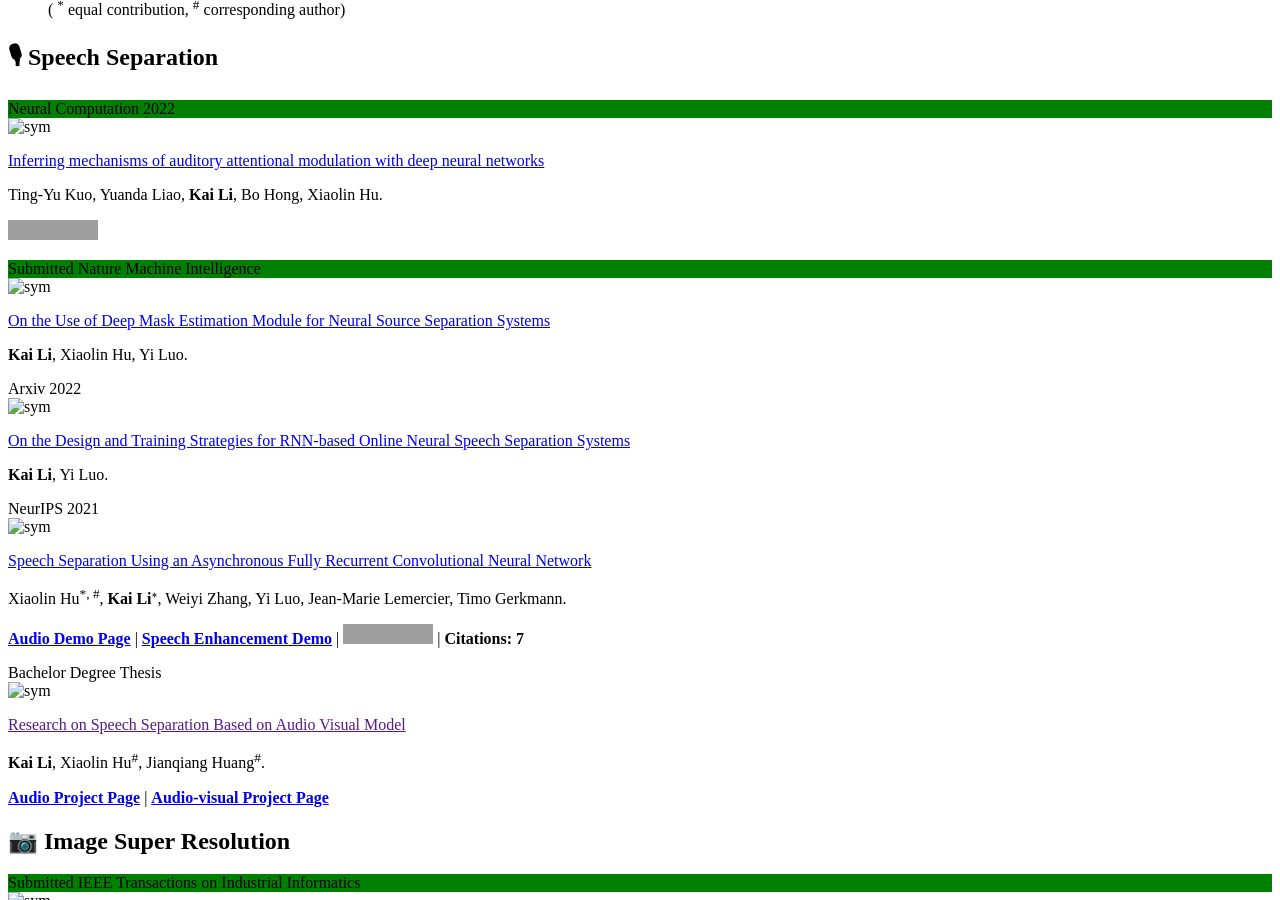
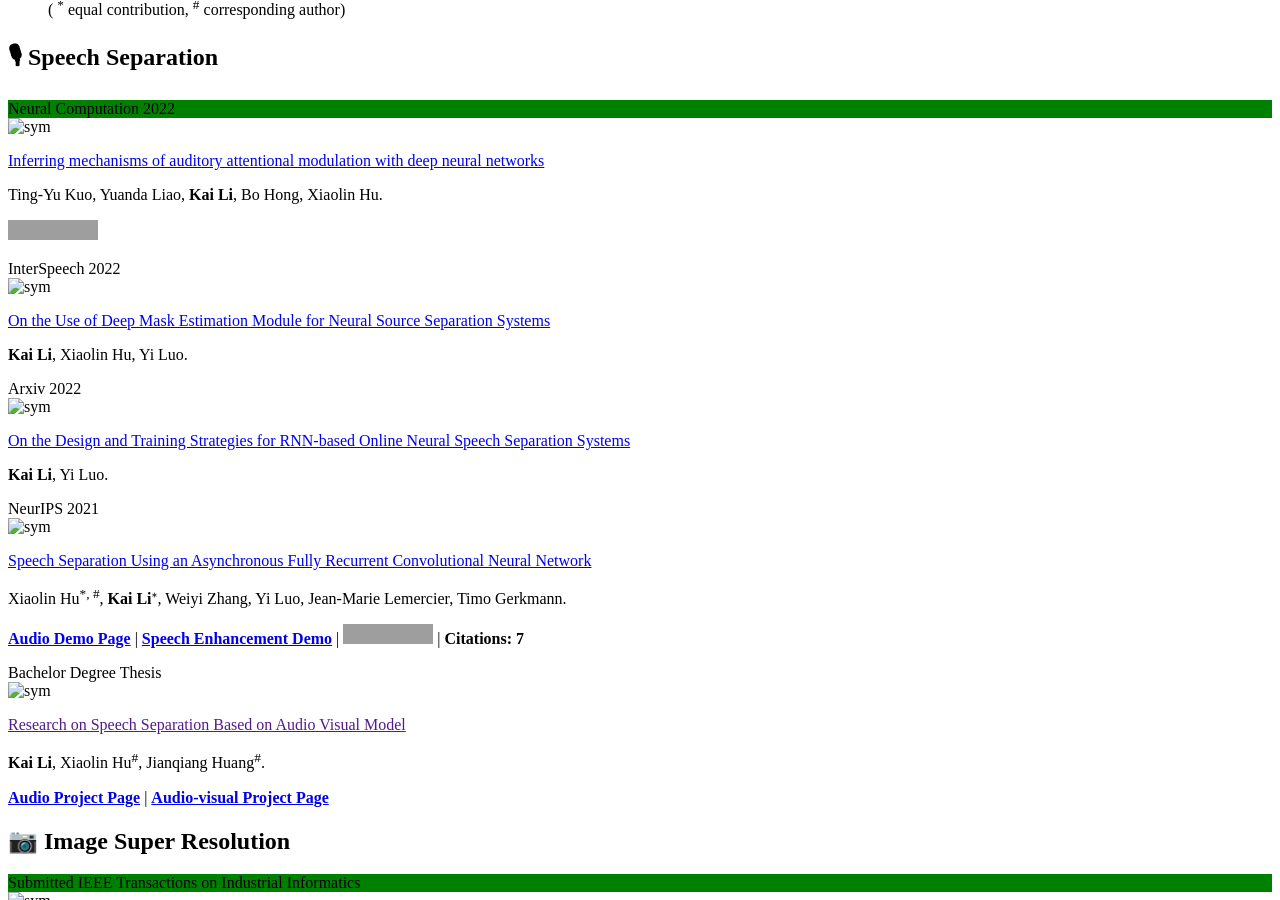
Before and after one commit to JusperLee/jusperlee.github.io, a Jekyll site: the page built from _pages/includes/pub.md, in a window 1280 px wide and 900 px high, scrolled down 563 px. Built offline with Jekyll 4.4.1, drawn with Linux system fonts in a browser that asks for light colours; nearby versions of some CDN libraries; our own code applies the rules of GitHub Pages for plain Markdown files; formulas are drawn with MathJax 3; grey boxes are pictures that could not be loaded.

Commit message:
Update pub.md

```diff
--- a/_pages/includes/pub.md
+++ b/_pages/includes/pub.md
@@ -17,9 +17,8 @@
 </div>
 </div>
 
-<div class='paper-box'><div class='paper-box-image'><div><div class="badge" style="background-color: green">Submitted Nature Machine Intelligence</div><img src='images/submitted.png' alt="sym" width="100%"></div></div>
+<div class='paper-box'><div class='paper-box-image'><div><div class="badge">InterSpeech 2022</div><img src='images/overss.png' alt="sym" width="100%"></div></div>
 <div class='paper-box-text' markdown="1">
-
 
 [On the Use of Deep Mask Estimation Module for Neural Source Separation Systems](http://arxiv.org/pdf/2206.07347v1)
 
```
